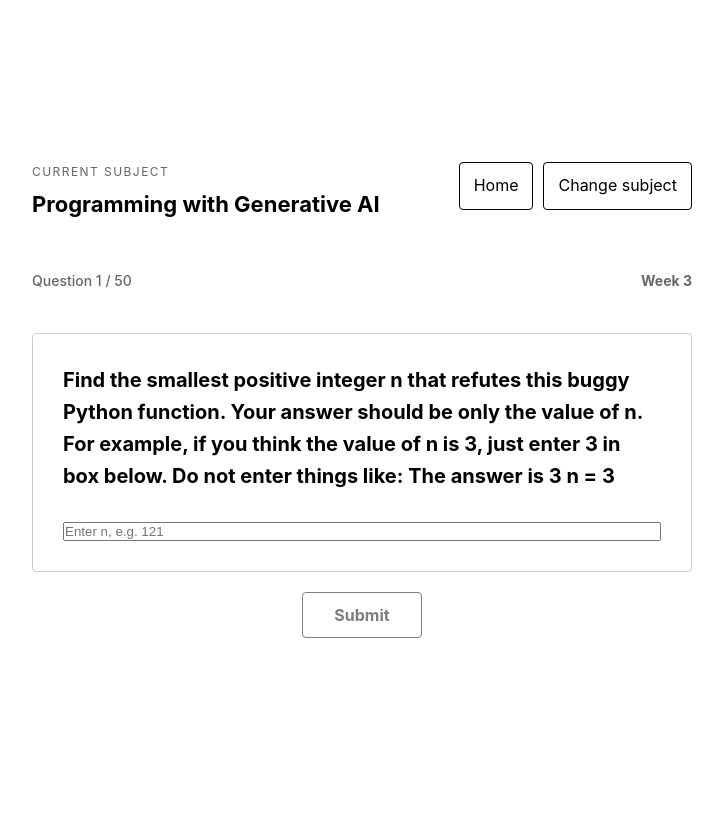
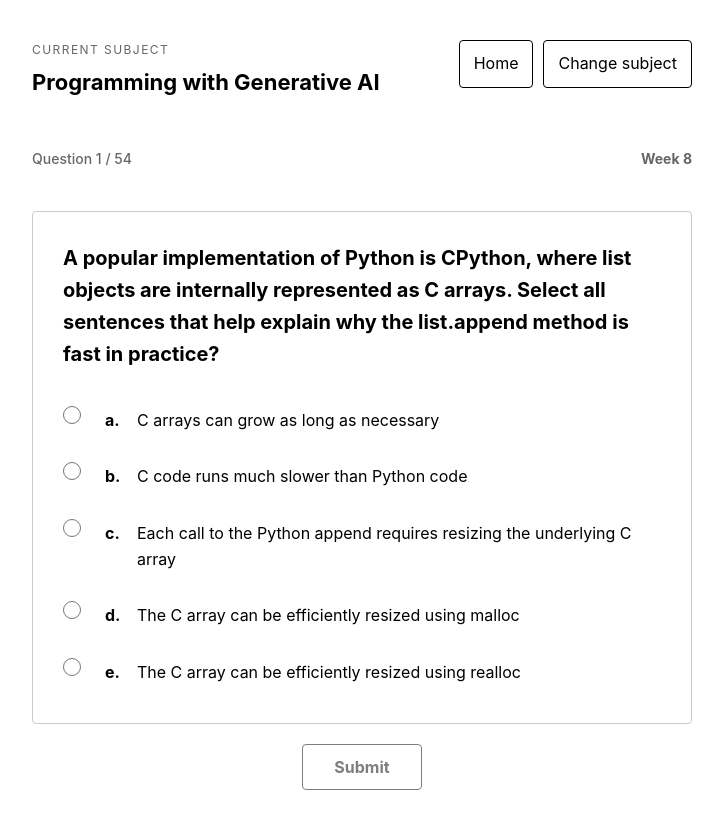
Before and after one commit to RD945/nptel-assignments, a Next.js app: page /quiz in a window 1280 px wide. Both pictures are taken after a click on the button 640 px from the left and 500 px from the top of the page. Shown: the whole page, without its empty margins (278-1001 px from the left). Before the commit the page ends 800 px from the top, so only its background shows below. Built offline with nearby package versions, Linux system fonts and the light colour scheme.

Commit message:
Add PGAI week 8 (4 Qs, total 54)
Add syntax and semantics, Python/C translation, and CPython list questions. Recognize numbered Python and C snippets for code formatting.

```diff
--- a/src/components/FormattedText.tsx
+++ b/src/components/FormattedText.tsx
@@ -78,7 +78,7 @@ function formatProgrammingText(text: string) {
   return (
     <span className={styles.programmingText}>
       {paragraphs.map((paragraph, index) => {
-        const isCode = /^(?:def\s|>>>\s|if\s+__name__\b|(?:\d+:\s*)?#include\b)/.test(
+        const isCode = /^(?:\d+:\s*)?(?:def\s|>>>\s|if\s+__name__\b|#include\b|(?:int|void)\s+[A-Za-z_]\w*\s*\()/.test(
           paragraph.trimStart()
         );
 
--- a/src/data/programming-generative-ai-questions.ts
+++ b/src/data/programming-generative-ai-questions.ts
@@ -3,8 +3,8 @@ import type { Question } from "@/data/questions";
 export const programmingGenerativeAiMetadata = {
   course: "Programming with Generative AI",
   platform: "NPTEL / Online Certification",
-  total_questions: 50,
-  weeks_covered: [1, 2, 3, 4, 5, 6, 7],
+  total_questions: 54,
+  weeks_covered: [1, 2, 3, 4, 5, 6, 7, 8],
 };
 
 const programmingGenerativeAiQuestionData: Question[] = [
@@ -915,6 +915,108 @@ After fixing the C program, identify the only integer n that is representable in
     kind: "text",
     placeholder: "Enter an integer",
   },
+  {
+    id: "pgai-w8q1",
+    week: 8,
+    text: "Your friend is familiar with programming language A and is keen to learn a new programming language B. The two languages have similar syntax. Your friend is most likely to struggle if statements and expressions with similar BLANK1 in the two languages have BLANK2 BLANK3. What are the most appropriate values of BLANK1, BLANK2, and BLANK3?",
+    options: [
+      { label: "a", text: "BLANK1 is: syntax" },
+      { label: "b", text: "BLANK1 is: semantics" },
+      { label: "c", text: "BLANK2 is: similar" },
+      { label: "d", text: "BLANK2 is: different" },
+      { label: "e", text: "BLANK3 is: syntax" },
+      { label: "f", text: "BLANK3 is: semantics" },
+    ],
+    correctAnswers: ["a", "d", "f"],
+    explanation: "Similar syntax can suggest familiar behaviour, but different semantics means the same-looking statements or expressions can do different things. This makes transferring assumptions between languages misleading.",
+    isMultiSelect: true,
+  },
+  {
+    id: "pgai-w8q2",
+    week: 8,
+    text: `Consider this Python function:
+
+1: def first_even(data: list[int]):
+2:     n = len(data)
+3:     for i in range(n):
+4:         if data[i] % 2 == 0:
+5:             return i
+6:     return n
+
+Select the most appropriate versions of the points below that your friend should keep in mind while translating this function into C:`,
+    options: [
+      { label: "a", text: "(Line 1) The parameter should be of type int *" },
+      { label: "b", text: "(Line 1) The parameter should be of type const int *" },
+      { label: "c", text: "(Line 1) The function's return type must be specified" },
+      { label: "d", text: "(Line 2) The variable n must be declared locally" },
+      { label: "e", text: "(Line 2) The variable n must be an extra parameter" },
+      { label: "f", text: "(Line 2) A local variable int i; must be declared before the for-loop" },
+      { label: "g", text: "(Line 3) The for-loop should be written as: for (int i = 0; i < n; i++) { ... }" },
+      { label: "h", text: "(Line 3) The for-loop must be written as: for (int i = 0; i < n; i++) { ... }" },
+      { label: "i", text: "(Line 3) The for-loop should be written as: for (i = 0; i < n; i++) { ... }" },
+      { label: "j", text: "(Line 4) The if-condition must be within parentheses (...)" },
+      { label: "k", text: "(Line 4) The if-condition should be within parentheses (...)" },
+      { label: "l", text: "(Line 5) This line cannot be rewritten as return i; since a return statement in C does not immediately exit the function" },
+      { label: "m", text: "(Line 5) This line cannot be rewritten as return i; since C does not permit multiple return statements within a function" },
+    ],
+    correctAnswers: ["b", "c", "e", "g", "j"],
+    explanation: "The array is only read, so const int * is appropriate. C requires an explicit return type and a separate length parameter because the pointer does not carry the array length. A C99-style for-loop can declare i in its initializer, and the if-condition requires parentheses. A return statement immediately exits a C function, and multiple return statements are permitted.",
+    isMultiSelect: true,
+  },
+  {
+    id: "pgai-w8q3",
+    week: 8,
+    text: `Consider this C function:
+
+1: int avg(const char *s) {
+2:     int total = 0;
+3:     int i = 0;
+4:     while (s[i]) {
+5:         if (s[i] >= '0' && s[i] <= '9') {
+6:             total += (s[i] - '0');
+7:         }
+8:         i++;
+9:     }
+10:    return total / i;
+11: }
+
+Select the most appropriate versions of the points below that your friend should keep in mind while translating this function into Python:`,
+    options: [
+      { label: "a", text: "(Line 1) The type-hint for parameter s should be str" },
+      { label: "b", text: "(Line 4) Can be translated as: while i:" },
+      { label: "c", text: "(Line 4) Can be translated as: while s[i]:" },
+      { label: "d", text: "(Line 4) Can be translated as: while i < len(s):" },
+      { label: "e", text: "(Line 4) Can be translated as: while i <= len(s):" },
+      { label: "f", text: "(Line 5) Should be translated as: if s[i] >= '0' and s[i] <= '9':" },
+      { label: "g", text: "(Line 5) Should be translated as: if '0' <= s[i] <= '9':" },
+      { label: "h", text: "(Line 6) Should be translated as: total += (s[i] - '0')" },
+      { label: "i", text: "(Line 6) Should be translated as: total += int(s[i])" },
+      { label: "j", text: "(Line 6) Should be translated as: total += ord(s[i])" },
+      { label: "k", text: "(Line 10) Should be translated as: return total / i" },
+      { label: "l", text: "(Line 10) Should be translated as: return total // i" },
+      { label: "m", text: "(Line 10) Can result in a divide by zero error (only in C)" },
+      { label: "n", text: "(Line 10) Can result in a divide by zero error (only in Python)" },
+      { label: "o", text: "(Line 10) Can result in a divide by zero error (in both C and Python)" },
+    ],
+    correctAnswers: ["a", "d", "g", "i", "l", "o"],
+    explanation: "Use str and an explicit length check because Python strings do not end with an accessible null terminator. The chained comparison is idiomatic, and int(s[i]) converts a digit character to its numeric value. Since total and i are non-negative, // matches C integer division here. An empty string makes i zero: Python raises ZeroDivisionError, while C integer division by zero has undefined behaviour.",
+    isMultiSelect: true,
+  },
+  {
+    id: "pgai-w8q4",
+    week: 8,
+    text: "A popular implementation of Python is CPython, where list objects are internally represented as C arrays. Select all sentences that help explain why the list.append method is fast in practice?",
+    options: [
+      { label: "a", text: "C arrays can grow as long as necessary" },
+      { label: "b", text: "C code runs much slower than Python code" },
+      { label: "c", text: "Each call to the Python append requires resizing the underlying C array" },
+      { label: "d", text: "The C array can be efficiently resized using malloc" },
+      { label: "e", text: "The C array can be efficiently resized using realloc" },
+    ],
+    correctAnswers: ["e"],
+    explanation: "The supplied key selects realloc, which can resize an existing allocation and may reuse it in place. CPython also overallocates list storage, so most appends use spare capacity and do not require resizing; append is amortized O(1).",
+    isMultiSelect: false,
+  },
 ];
 
 export const programmingGenerativeAiQuestions: Question[] = programmingGenerativeAiQuestionData.map(
```
